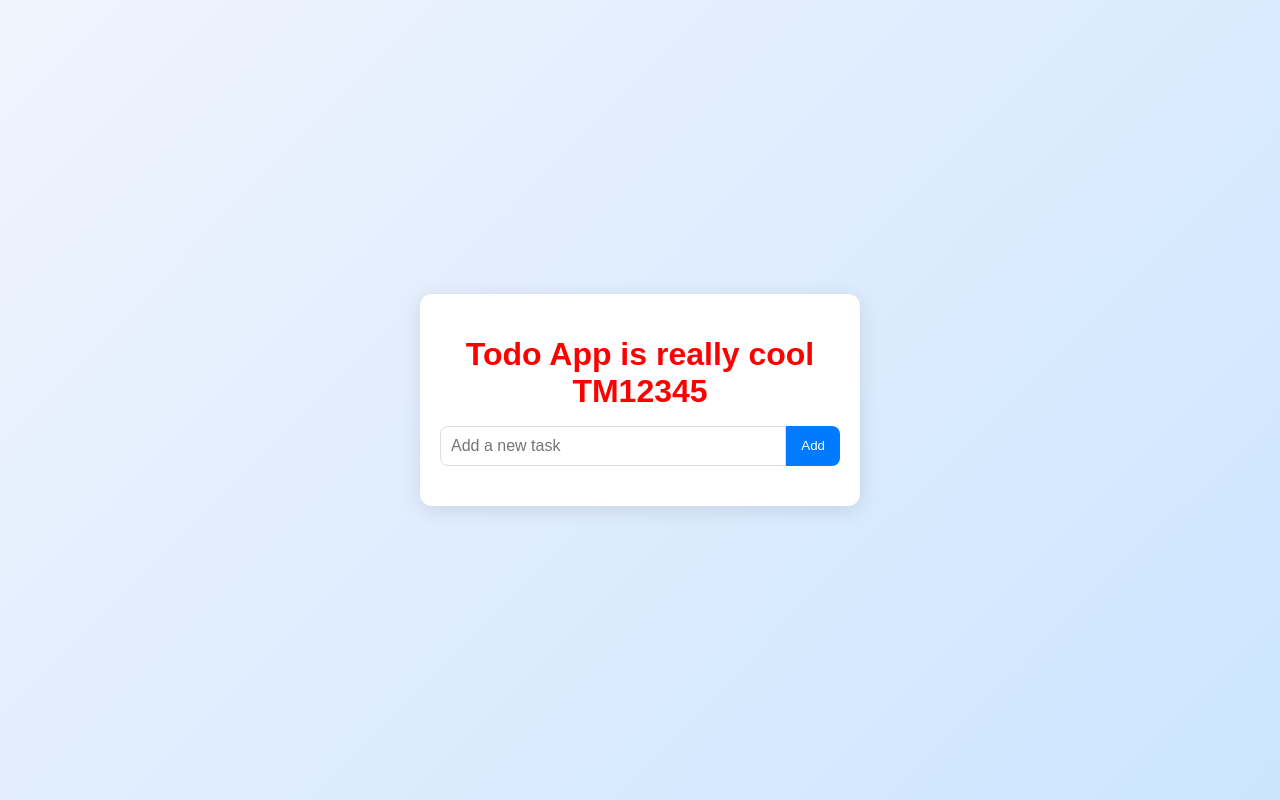
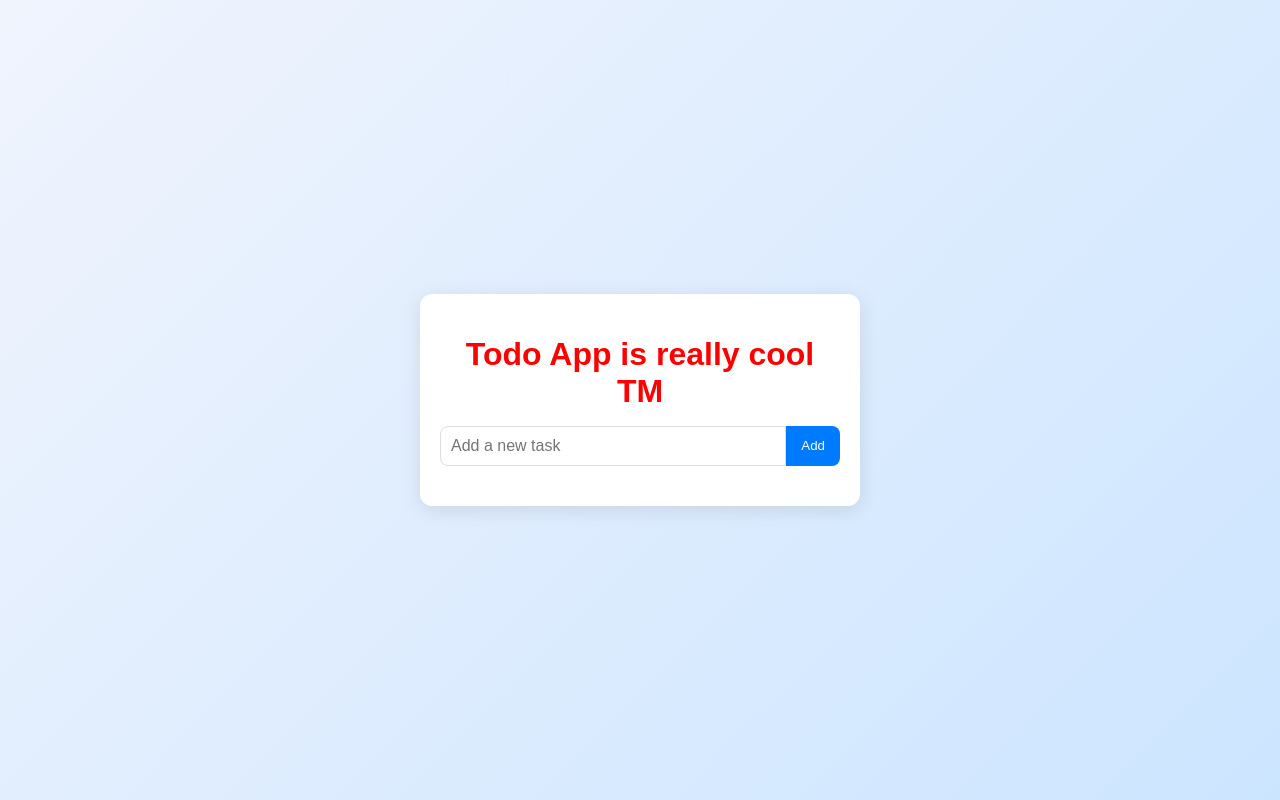
Before and after one commit to Thomas124M/moudle210-todo-TM, a plain HTML site: page src/frontend/index.html in a window 1280 px wide. Drawn offline with nearby package versions, Linux system fonts and the light colour scheme; no server answers.

Commit message:
changement sur le frontend

```diff
--- a/src/frontend/index.html
+++ b/src/frontend/index.html
@@ -3,14 +3,14 @@
 <head>
   <meta charset="UTF-8">
   <meta name="viewport" content="width=device-width, initial-scale=1.0">
-  <title>Todo App with Backend TM12345</title>
+  <title>Todo App with Backend</title>
   <link rel="stylesheet" href="styles.css">
   <script src="https://code.jquery.com/jquery-3.6.0.min.js"></script>
   <script src="app.js" defer></script>
 </head>
 <body>
   <div class="app-container">
-    <h1>Todo App is really cool TM12345</h1>
+    <h1>Todo App is really cool TM</h1>
     <form id="todo-form">
       <input type="text" id="todo-input" placeholder="Add a new task" required>
       <button type="submit">Add</button>
```
